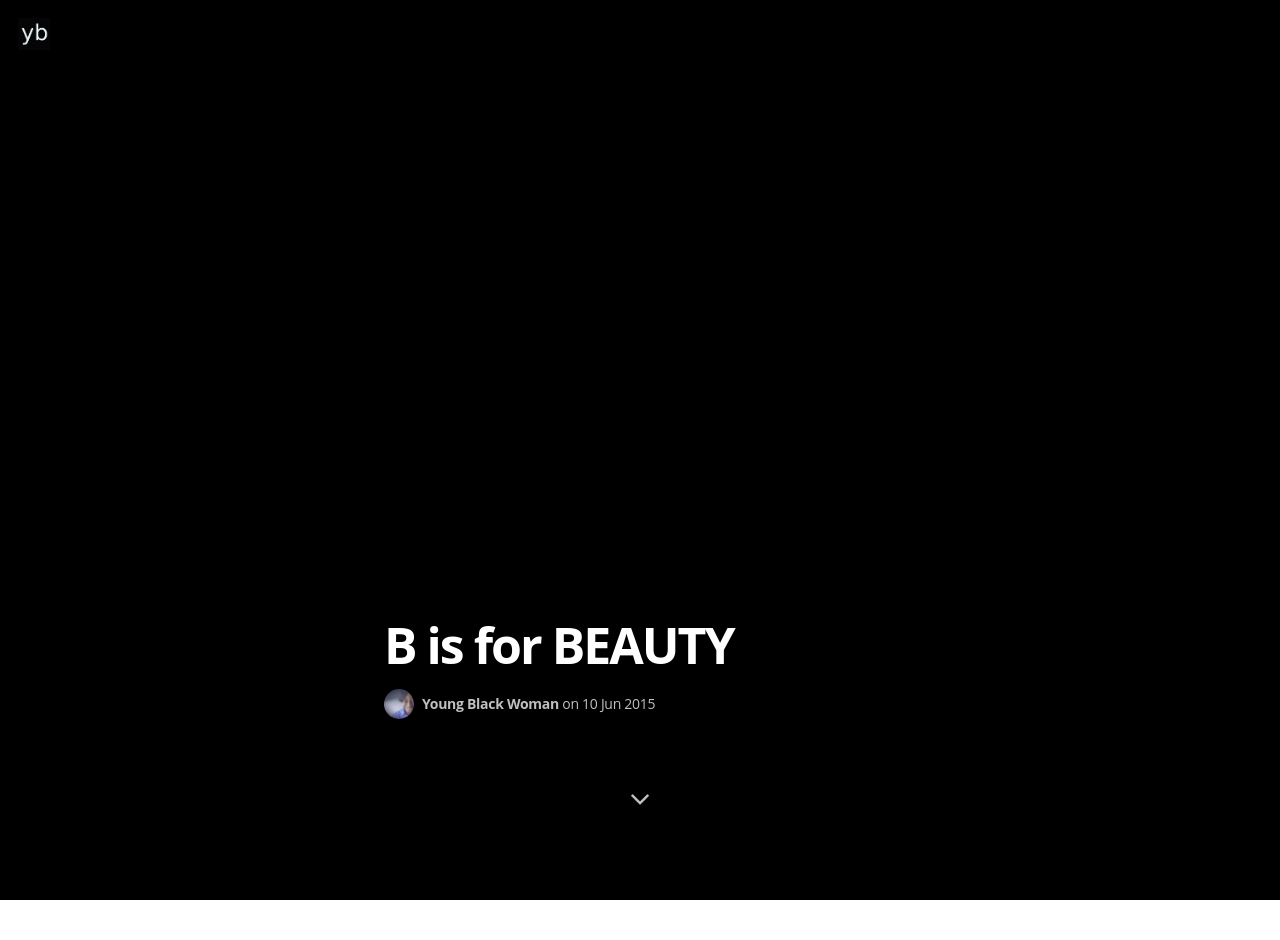
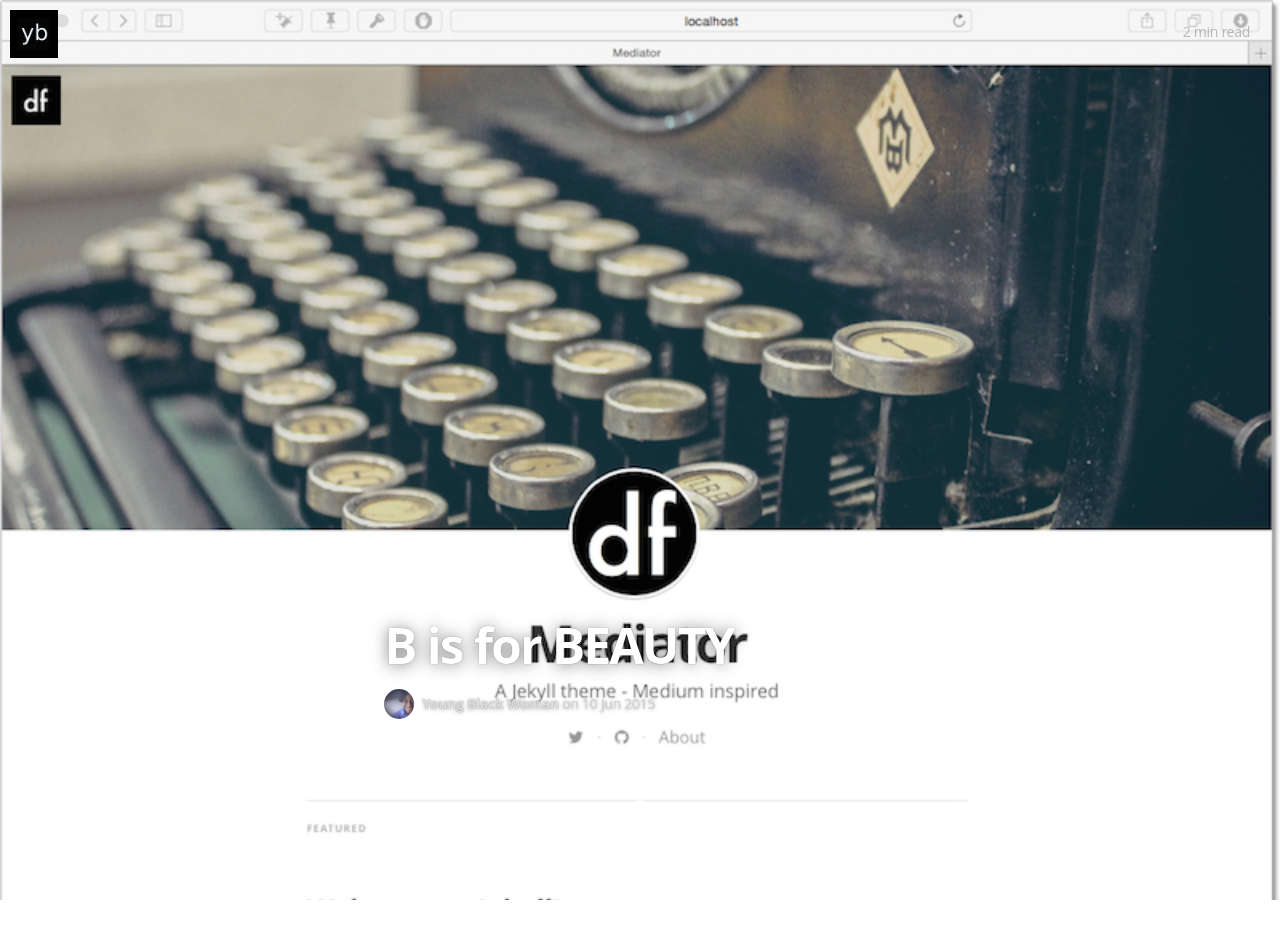
Before and after one commit to Youngblackwoman/youngblackwoman.github.io, a Jekyll site: the page built from _posts/2015-06-10-b-is-for-beauty.html, in a window 1280 px wide. Shown: the top 940 px of the page. Built offline with Jekyll 4.4.1, drawn with Linux system fonts in a browser that asks for light colours; nearby versions of some CDN libraries; some web fonts are replaced; comment, search, counter and statistics services are not loaded.

Commit message:
Signed-off-by: Stella Emem <youngblackwoman@gmail.com>

```diff
--- a/_posts/2015-06-10-b-is-for-beauty.html
+++ b/_posts/2015-06-10-b-is-for-beauty.html
@@ -3,7 +3,7 @@
 title: B is for BEAUTY
 date: '2015-06-10T16:52:00.001+01:00'
 author: Young Black Woman
-image: assets/images/screenshot1.jpg
+image: /assets/images/screenshot1.jpg
 tags: musing
 modified_time: '2015-06-10T19:22:54.799+01:00'
 thumbnail: https://lh3.googleusercontent.com/-Amb9xPu3vx8/VXiAemHx54I/AAAAAAAABoc/kcLAqFeZtdo/s72-c/blogger-image-795083249.jpg
```
